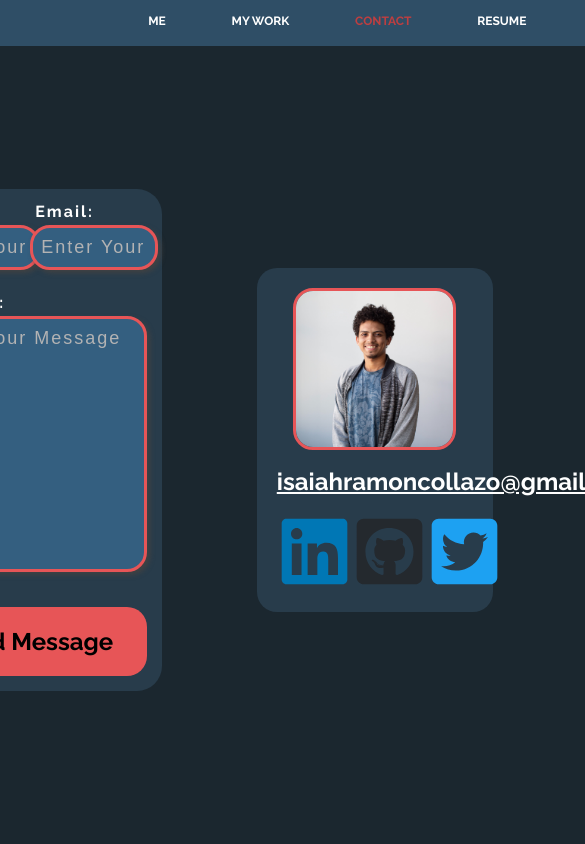
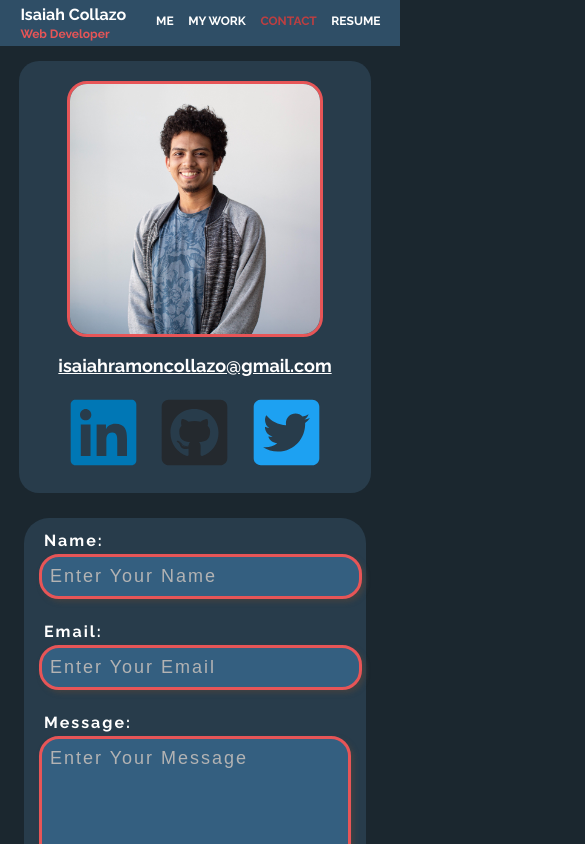
Before and after one commit to IsaiahCollazo99/portfolio-site, a React (Create React App) app in the folder isaiah-collazo/: page /contact in a window 390 px wide. Shown: the top 844 px of the page, 585 px wide, since content can reach past the window. Built offline with nearby package versions, Linux system fonts and the light colour scheme.

Commit message:
media queries

```diff
--- a/isaiah-collazo/src/css/contact/contact.css
+++ b/isaiah-collazo/src/css/contact/contact.css
@@ -5,11 +5,12 @@
     justify-self: center;
     justify-content: space-evenly;
     width: 100%;
+    margin-top: 15px;
     margin-bottom: 10px;
 }
 
 .contactPic {
-    width: 25%;
+    width: 30%;
     display: flex;
     flex-direction: column;
     justify-content: center;
@@ -28,7 +29,7 @@
 }
 
 .contactPic img {
-    max-width: 80%;
+    max-width: 75%;
     border: 3px solid #e75557;
     border-radius: 20px;
     transition: 0.3s ease-in-out;
@@ -74,7 +75,7 @@
     background-color: #283c4b;
     display: flex;
     flex-direction: column;
-    width: 30%;
+    width: 50%;
     padding: 15px;
     border-radius: 25px;
     justify-content: center;
@@ -142,7 +143,7 @@ input[type=submit] {
 
 input[type=submit]:hover {
     cursor: pointer;
-    background-color: #ff292c;
+    background-color: #37A8FF;
 }
 
 input[type=submit]:active {
@@ -176,52 +177,18 @@ textarea {
     font-family: sans-serif;
 }
 
-/* @media only screen and (max-width: 2200px) {
-    .contactBackground {
-        width: 130%;
-    }
-}
-
-@media only screen and (max-width: 1600px) {
-    .contactBackground {
-        width: 170%;
-    }
-}
-
-@media only screen and (max-width: 1450px) {
-    .emailForm {
-        width: 40%;
-    }
-
-    .contactPic {
-        width: 30%;
-    }
-}
-
-@media only screen and (max-width: 1230px) {
+@media only screen and (max-width: 1175px) {
     .contactContainer {
         flex-direction: column;
         align-items: center;
-        justify-content: center;
     }
 
     .contactPic {
         flex-direction: row;
         justify-content: space-evenly;
         align-items: center;
-        width: 100%;
-    }
-
-    .contactImgAnchor {
-        width: 30%;
-    }
-
-    .contactInfo {
-        width: 50%;
-    }
-
-    .contactBackground {
-        width: 185%;
+        width: 60%;
+        padding-left: 0;
     }
 
     .emailForm {
@@ -230,23 +197,59 @@ textarea {
     }
 }
 
-@media only screen and (max-width: 1100px) {
-    .contactBackground {
-        width: 200%;
+@media only screen and (max-width: 950px) {
+    .contactPicAnchor {
+        width: 40%;
+    }
+
+    .contactPic img {
+        max-width: 100%;
+    }
+
+    .contactEmail {
+        font-size: 18px;
     }
 }
 
-@media only screen and (max-width: 980px) {
+@media only screen and (max-width: 850px) {
     .userInfo {
         display: flex;
         flex-direction: column;
+    }
+
+    .userInfo input {
+        width: 96.5%;
     }
 
     .emailLabel {
         margin-top: 25px;
     }
 
+    .contactPic {
+        flex-direction: column;
+        padding-left: 20px;
+    }
+
+    .contactPicAnchor {
+        width: 60%;
+    }
 }
+
+@media only screen and (max-width: 450px) {
+    .contactPic {
+        width: 80%;
+    }
+
+    .contactPicAnchor {
+        width: 80%;
+    }
+}
+
+@media only screen and (max-width: 400px) {
+
+}
+
+/*
 
 @media only screen and (max-width: 450px) {
     .contactPic {
```
Also changed, not shown: isaiah-collazo/src/css/projects/projectItems.css (+0 -12 lines).
